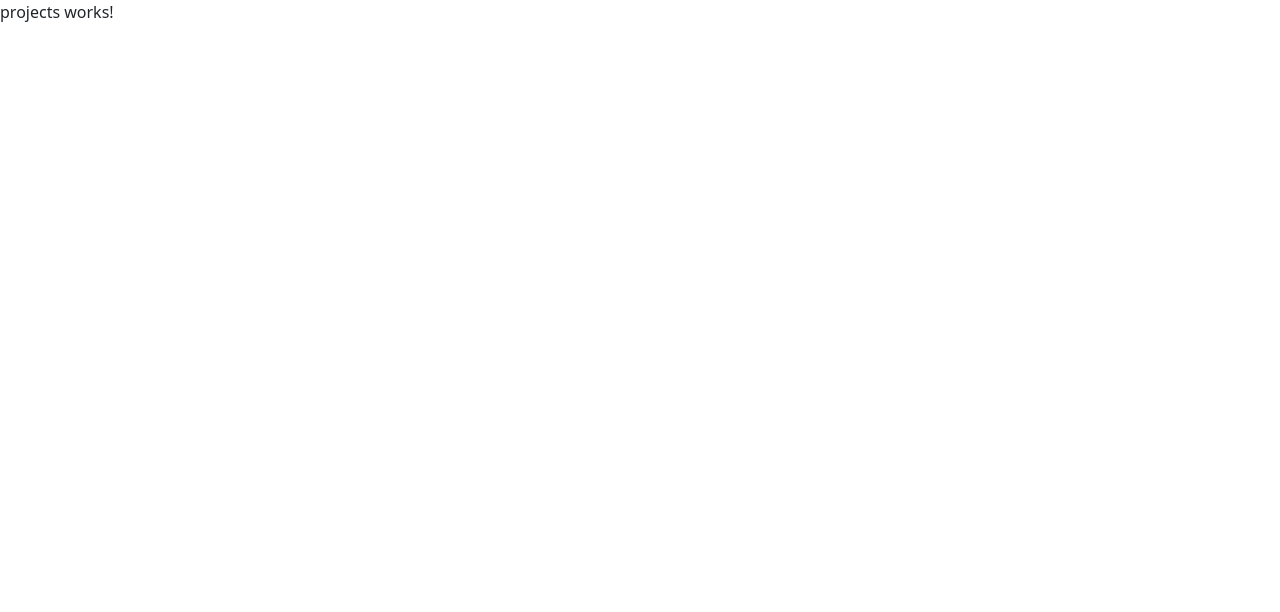
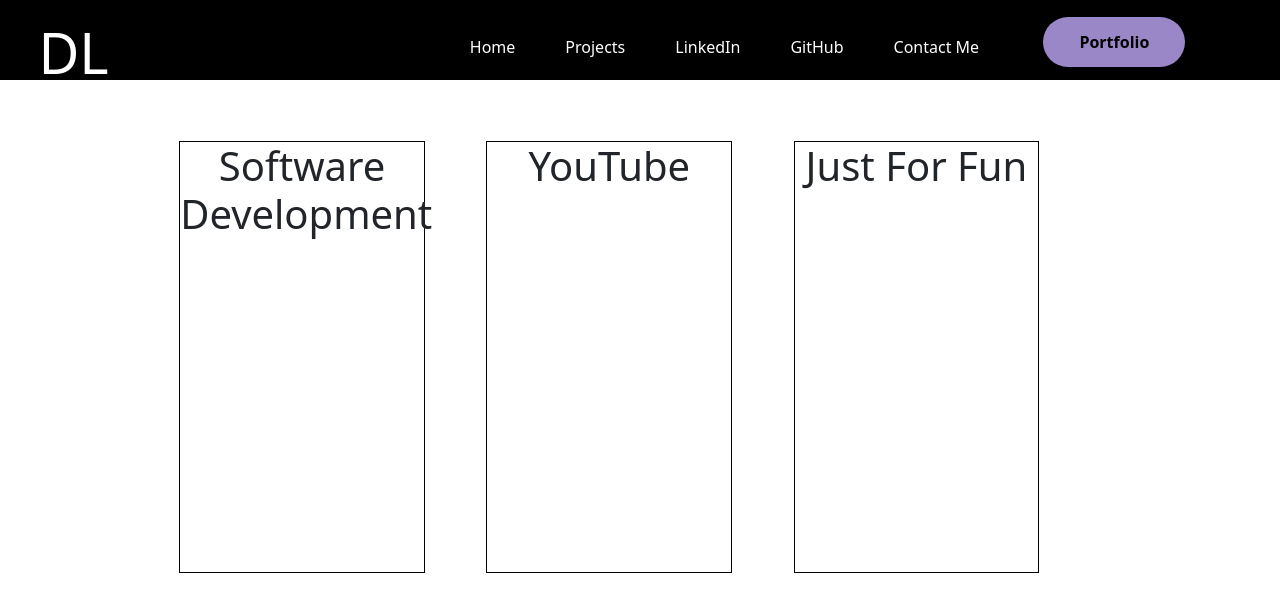
Before and after one commit to diana-lim/new-portfolio, an Angular app in the folder dianalim/: page /projects in a window 1280 px wide. Shown: the top 612 px of the page. Built offline with nearby package versions, Linux system fonts and the light colour scheme.

Commit message:
Added project containers to projects page

```diff
--- a/dianalim/src/app/navbar/navbar.component.html
+++ b/dianalim/src/app/navbar/navbar.component.html
@@ -2,10 +2,10 @@
   <div class="logo">DL</div>
   <ul class="navigation-list">
     <li class="navigation-item"><a href="#">Home</a></li>
-    <li class="navigation-item"><a href="#">Projects</a></li>
+    <li class="navigation-item"><a href="/projects">Projects</a></li>
     <li class="navigation-item"><a href="https://www.linkedin.com/in/dianalim2/" target="_blank">LinkedIn</a></li>
     <li class="navigation-item"><a href="https://github.com/diana-lim" target="_blank">GitHub</a></li>
     <li class="navigation-item"><a href="mailto: lim.the.dev@gmail.com">Contact Me</a></li>
-    <li class="navigation-button"><button class="portfolio-button">Portfolio</button></li>
+    <li class="navigation-button"><button class="portfolio-button" (click)="portfolio()">Portfolio</button></li>
   </ul>
 </header>
--- a/dianalim/src/app/navbar/navbar.component.ts
+++ b/dianalim/src/app/navbar/navbar.component.ts
@@ -1,4 +1,5 @@
 import { Component, OnInit } from '@angular/core';
+import { Router } from '@angular/router';
 
 @Component({
   selector: 'app-navbar',
@@ -7,9 +8,13 @@ import { Component, OnInit } from '@angular/core';
 })
 export class NavbarComponent implements OnInit {
 
-  constructor() { }
+  constructor(private router: Router) { }
 
   ngOnInit(): void {
   }
 
+  portfolio(){
+    this.router.navigateByUrl("/portfolio-projects");
+  }
+
 }
--- a/dianalim/src/app/portfolio-projects/portfolio-projects.component.html
+++ b/dianalim/src/app/portfolio-projects/portfolio-projects.component.html
@@ -1 +1,2 @@
+<app-navbar></app-navbar>
 <p>portfolio-projects works!</p>
--- a/dianalim/src/app/projects/projects.component.html
+++ b/dianalim/src/app/projects/projects.component.html
@@ -1 +1,12 @@
-<p>projects works!</p>
+<app-navbar></app-navbar>
+<div class="projects-container">
+  <div class="software-development">
+    <h1>Software Development</h1>
+  </div>
+  <div class="youtube">
+    <h1>YouTube</h1>
+  </div>
+  <div class="random">
+    <h1>Just For Fun</h1>
+  </div>
+</div>
--- a/dianalim/src/app/projects/projects.component.scss
+++ b/dianalim/src/app/projects/projects.component.scss
@@ -0,0 +1,38 @@
+.projects-container {
+  width: 100vw;
+  height: 90vh;
+  display: grid;
+  grid-template-columns: 14% 24% 24% 24% 14%;
+  grid-template-rows: 100%;
+  grid-template-areas: "one two three four five";
+}
+
+.software-development {
+  grid-area: two;
+  margin-top: 20%;
+  text-align: center;
+  width: 80%;
+  height: 60%;
+  border: 1px solid black;
+
+}
+
+.youtube {
+  grid-area: three;
+  margin-top: 20%;
+  text-align: center;
+  width: 80%;
+  height: 60%;
+  border: 1px solid black;
+
+}
+
+.random {
+  grid-area: four;
+  margin-top: 20%;
+  text-align: center;
+  width: 80%;
+  height: 60%;
+  border: 1px solid black;
+
+}
```
